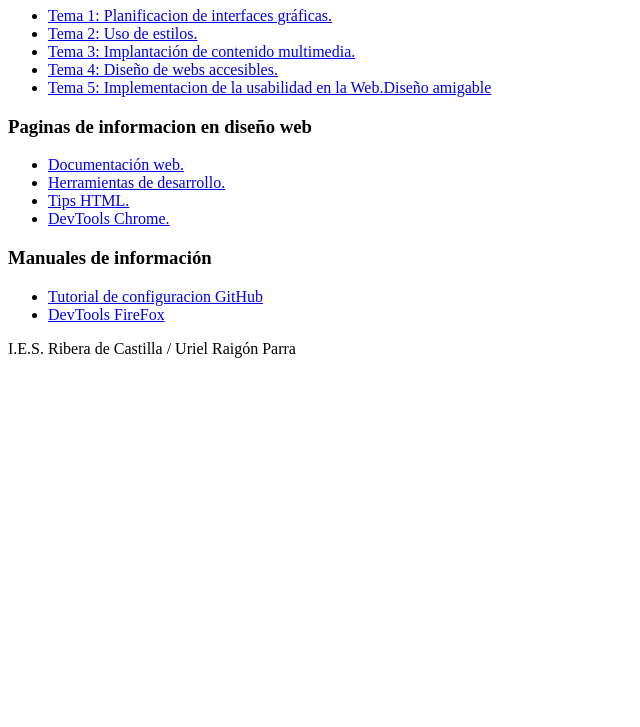
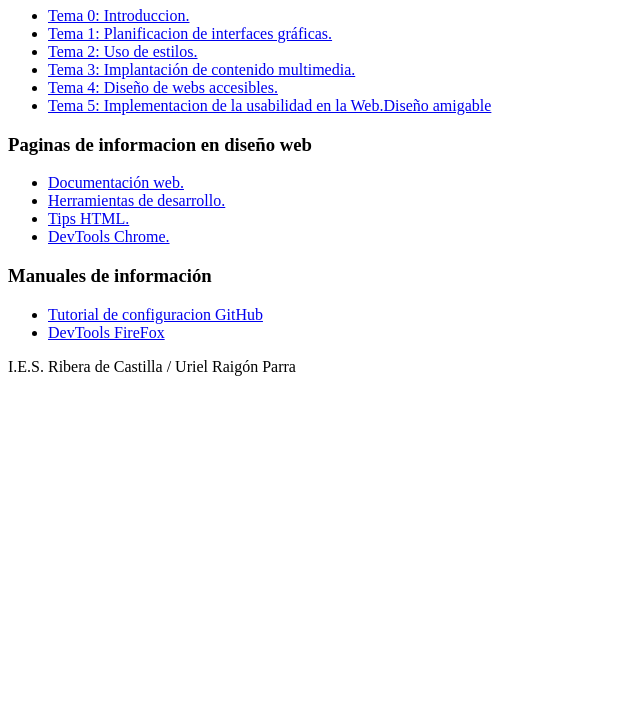
Before and after one commit to ur1e1/ur1e1.github.io, a plain HTML site: page index.html in a window 1280 px wide. Shown: the part 73-800 px from the top of the page, without its empty margins (0-640 px from the left). Drawn offline with Linux system fonts and the light colour scheme.

Commit message:
Update index.html

```diff
--- a/index.html
+++ b/index.html
@@ -4,7 +4,7 @@
     <meta charset="UTF-8">
     <meta http-equiv="X-UA-Compatible" content="IE=edge">
     <meta name="viewport" content="width=device-width, initial-scale=1.0">
-    <title>Pagina web Uriel Raigon Parra interfaces</title>
+    <title>Pagina web Uriel Raigón Parra interfaces</title>
 </head>
 <body>
     <header>
@@ -12,6 +12,7 @@
     </header>
     <nav>
         <ul>
+            <li><a href="/">Tema 0: Introduccion.</a></li>
             <li><a href="/">Tema 1: Planificacion de interfaces gráficas.</a></li>
             <li><a href="/">Tema 2: Uso de estilos.</a></li>
             <li><a href="/">Tema 3: Implantación de contenido multimedia.</a></li>
```
